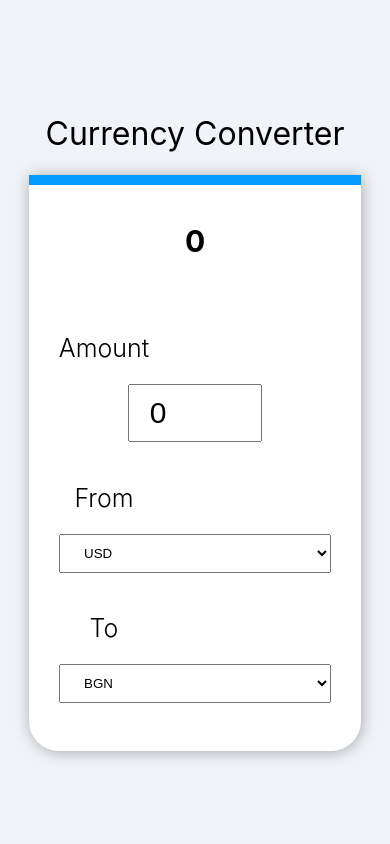
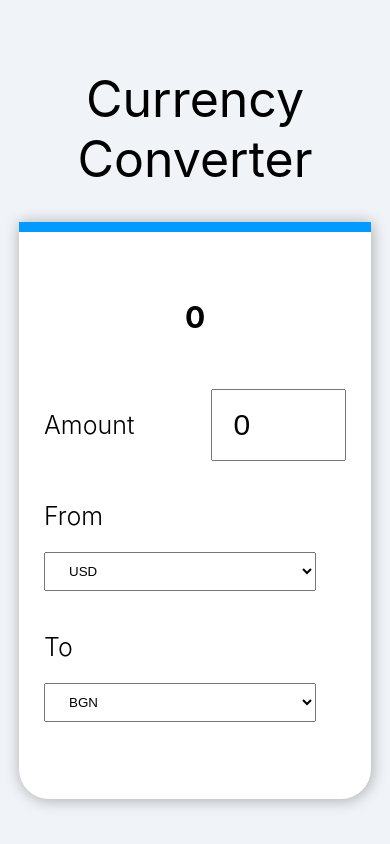
Before and after one commit to ZAINKHAN25/currency-converter, a React (Create React App) app: page / in a window 390 px wide. Built offline with nearby package versions, Linux system fonts and the light colour scheme.

Commit message:
i thnk responsive is done

```diff
--- a/src/App.css
+++ b/src/App.css
@@ -1,11 +1,16 @@
+*{
+  word-wrap: break-word;
+}
+
 body{
   background-color:#f0f3f7;
   display: flex;
   align-items: center;
   justify-content: center;
   height: 100vh;
-  text-align: center;
+  text-align: center
 }
+
 
 .maincard{
   display: flex;
@@ -14,7 +19,7 @@ body{
   justify-content: center;
   background-color: #fff;
   border-top: 10px solid #039afe;
-  padding: 30px 10px;
+  padding: 30px 20px;
   border-bottom-left-radius: 30px;
   border-bottom-right-radius: 30px;
   box-shadow: 1px 1px 15px rgba(0,0,0, 30%);
@@ -22,6 +27,7 @@ body{
   width: 80vw;
   text-align: center;
   overflow-x: hidden;
+  margin: 10px auto;
 }
 
 .heightfixed{
@@ -29,6 +35,7 @@ body{
 }
 
 .headingofcards{
+  text-align: start;
   width: 120px;
   font-size: 25px;
   font-weight: 300;
@@ -40,6 +47,9 @@ body{
 
 .singleine{
   margin: 10px 5px;
+  display: flex;
+  justify-content: space-between;
+  flex-wrap: wrap;
 }
 
 .singleine select {
--- a/src/App.js
+++ b/src/App.js
@@ -37,7 +37,7 @@ function App() {
 
   return (
     <div className="centerline">
-      <h1 style={{ fontWeight: '400' }}>Currency Converter</h1>
+      <h1 style={{ fontWeight: '400', fontSize: "50px" }}>Currency Converter</h1>
       <div className='maincard'>
         <div className='heightfixed'>
           <b className='resultdiv'>
```
